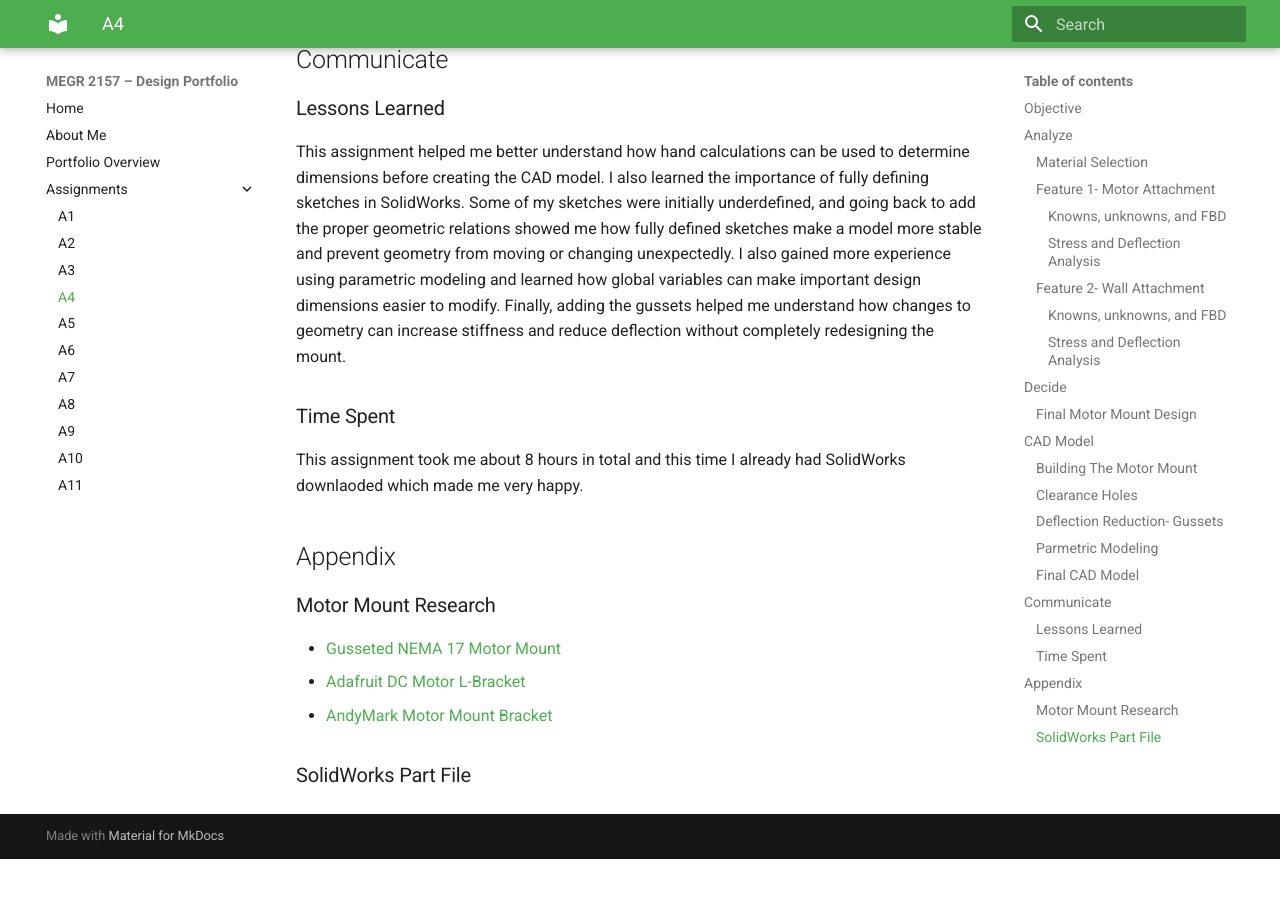
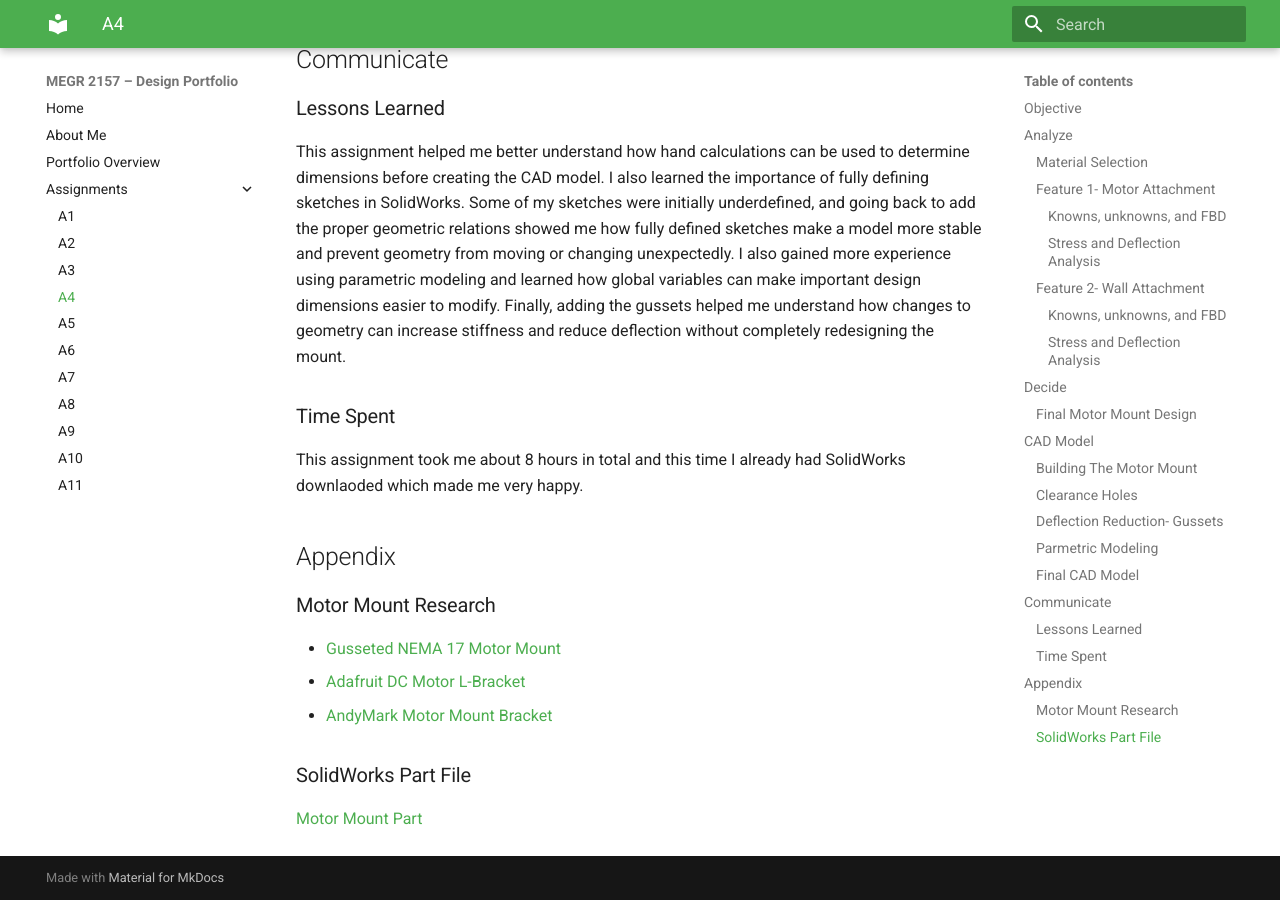
Before and after one commit to Mtrombl2/design-projects-portfolio, an MkDocs documentation site: the page built from docs/assignments/A04/index.md, in a window 1280 px wide and 900 px high, scrolled down 2816 px. Built offline with MkDocs 1.6.1 and Material for MkDocs 9.7.7, drawn with Linux system fonts in a browser that asks for light colours; before the commit the page ends 3675 px from its top, so only the background shows below that.

Commit message:
Add link to Motor Mount Part in index.md

```diff
--- a/docs/assignments/A04/index.md
+++ b/docs/assignments/A04/index.md
@@ -48,3 +48,4 @@ This assignment took me about 8 hours in total and this time I already had Solid
 - [Adafruit DC Motor L-Bracket](https://www.adafruit.com/product/3768)
 - [AndyMark Motor Mount Bracket](https://andymark.com/products/bearing-and-motor-mount-bracket)
 ### SolidWorks Part File
+[Motor Mount Part](./Motor%20Mount.SLDPRT)
```
